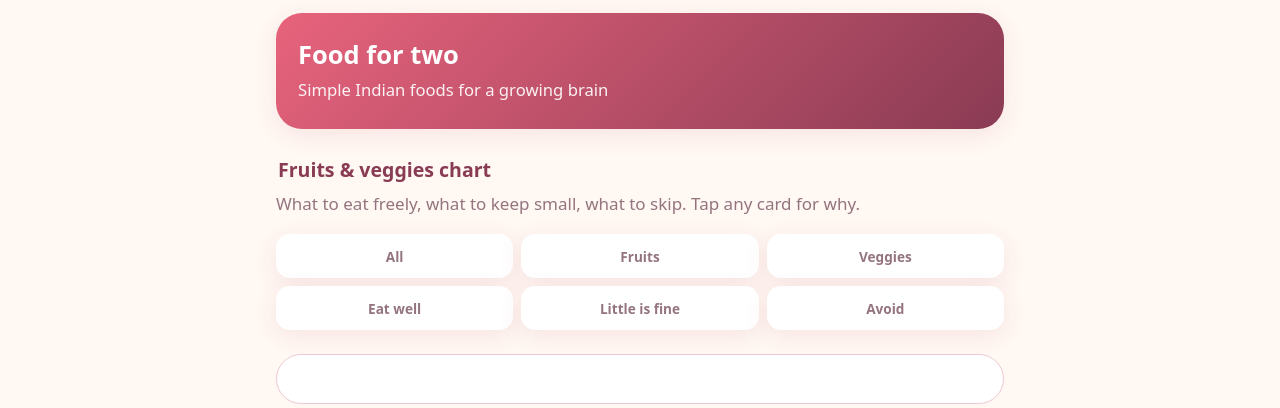
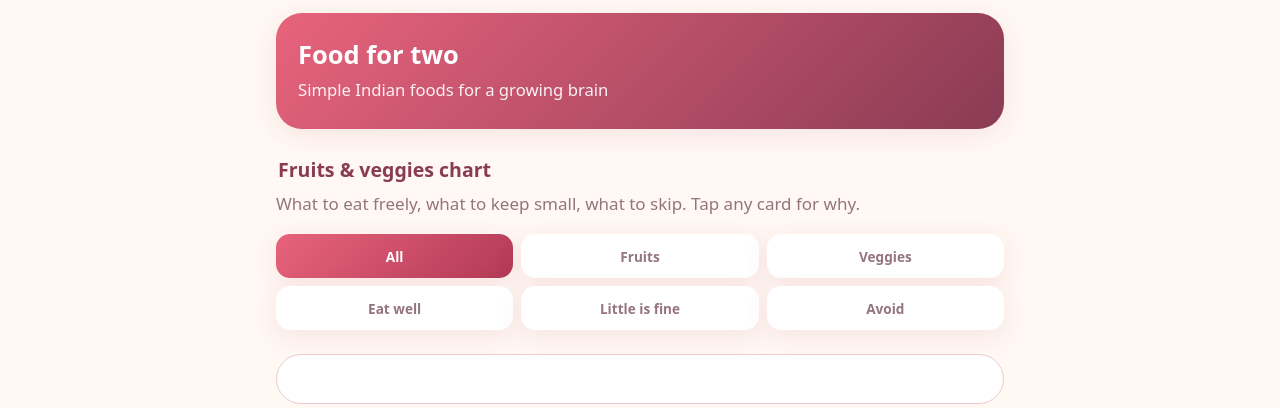
Before and after one commit to yelchurisaimanoj/little-bloom, a plain HTML site: page diet.html in a window 1280 px wide. Shown: the part 68-476 px from the top of the page. Drawn offline with Linux system fonts and the light colour scheme.

Commit message:
chip-row fully separate from tri-tabs class

```diff
--- a/css/styles-v8.css
+++ b/css/styles-v8.css
@@ -306,6 +306,7 @@ button { font-family: inherit; }
 .food-note { display:none; font-size:12px; color:var(--muted); margin-top:6px; line-height:1.45; }
 .food-card.open .food-note { display:block; }
 
-/* food chart chips: wrap onto two lines, smaller than trimester tabs */
-.chip-row { flex-wrap: wrap; }
-.chip-row button { flex: 1 1 28%; padding: 10px 4px; font-size: .8rem; min-height: 44px; }
+/* food chart chips: same look as trimester tabs, but wrap onto two lines */
+.chip-row { display: flex; flex-wrap: wrap; gap: 8px; margin-bottom: 14px; }
+.chip-row button { flex: 1 1 28%; border: 0; border-radius: 14px; background: #fff; box-shadow: var(--shadow); padding: 10px 4px; font-weight: 800; color: var(--muted); min-height: 44px; font-size: .8rem; }
+.chip-row button.on { background: linear-gradient(135deg, var(--rose), var(--rose-deep)); color: #fff; }
--- a/css/styles.css
+++ b/css/styles.css
@@ -306,6 +306,7 @@ button { font-family: inherit; }
 .food-note { display:none; font-size:12px; color:var(--muted); margin-top:6px; line-height:1.45; }
 .food-card.open .food-note { display:block; }
 
-/* food chart chips: wrap onto two lines, smaller than trimester tabs */
-.chip-row { flex-wrap: wrap; }
-.chip-row button { flex: 1 1 28%; padding: 10px 4px; font-size: .8rem; min-height: 44px; }
+/* food chart chips: same look as trimester tabs, but wrap onto two lines */
+.chip-row { display: flex; flex-wrap: wrap; gap: 8px; margin-bottom: 14px; }
+.chip-row button { flex: 1 1 28%; border: 0; border-radius: 14px; background: #fff; box-shadow: var(--shadow); padding: 10px 4px; font-weight: 800; color: var(--muted); min-height: 44px; font-size: .8rem; }
+.chip-row button.on { background: linear-gradient(135deg, var(--rose), var(--rose-deep)); color: #fff; }
--- a/diet.html
+++ b/diet.html
@@ -20,7 +20,7 @@
   </div>
   <h2 class="section-title" data-i18n="chart_title"></h2>
   <p style="color:var(--muted);margin-top:-6px" data-i18n="chart_sub"></p>
-  <div class="tri-tabs chip-row" id="foodChips" style="margin-top:4px">
+  <div class="chip-row" id="foodChips" style="margin-top:4px">
     <button data-f="all" data-i18n="f_all"></button>
     <button data-f="f" data-i18n="f_fruits"></button>
     <button data-f="v" data-i18n="f_veg"></button>
```
